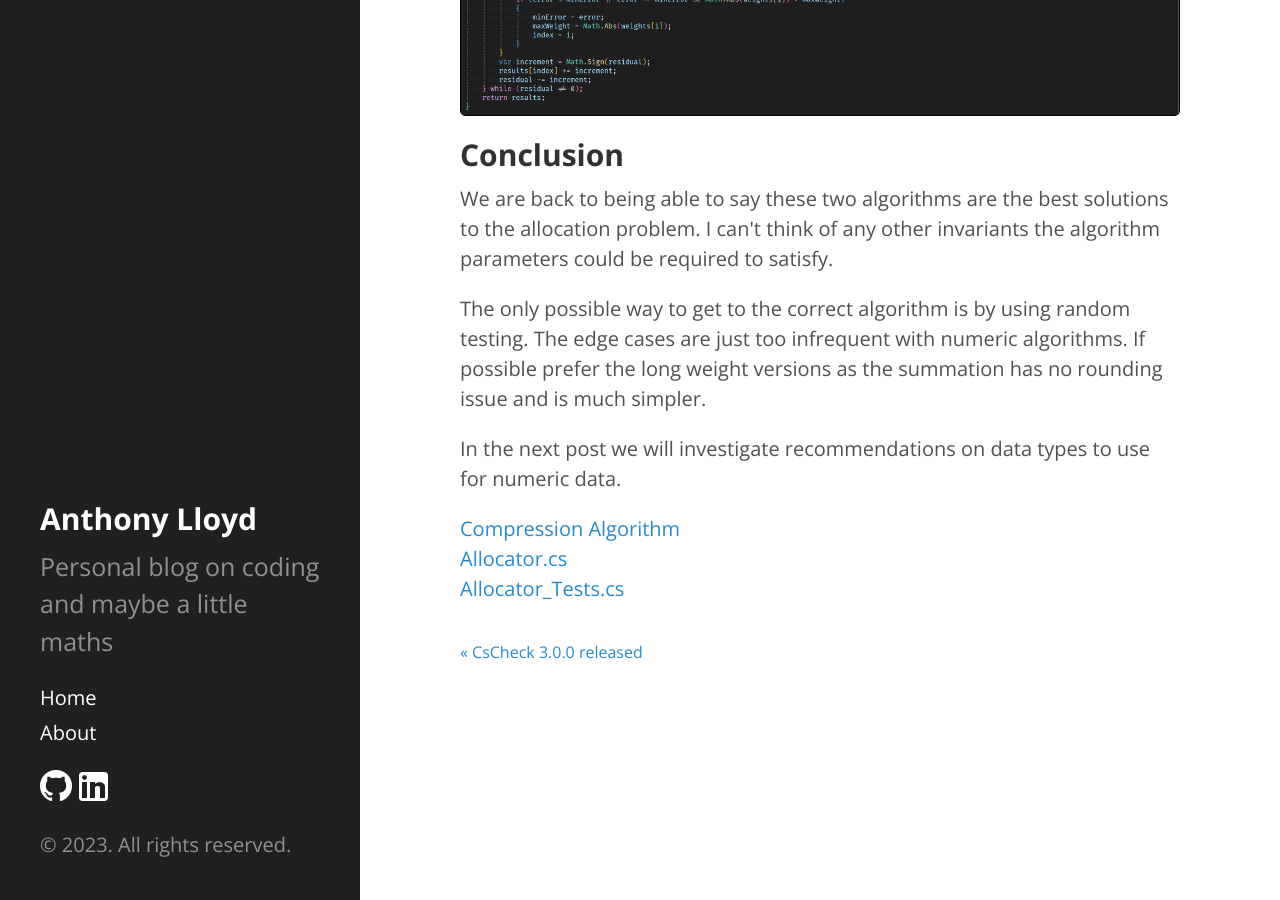
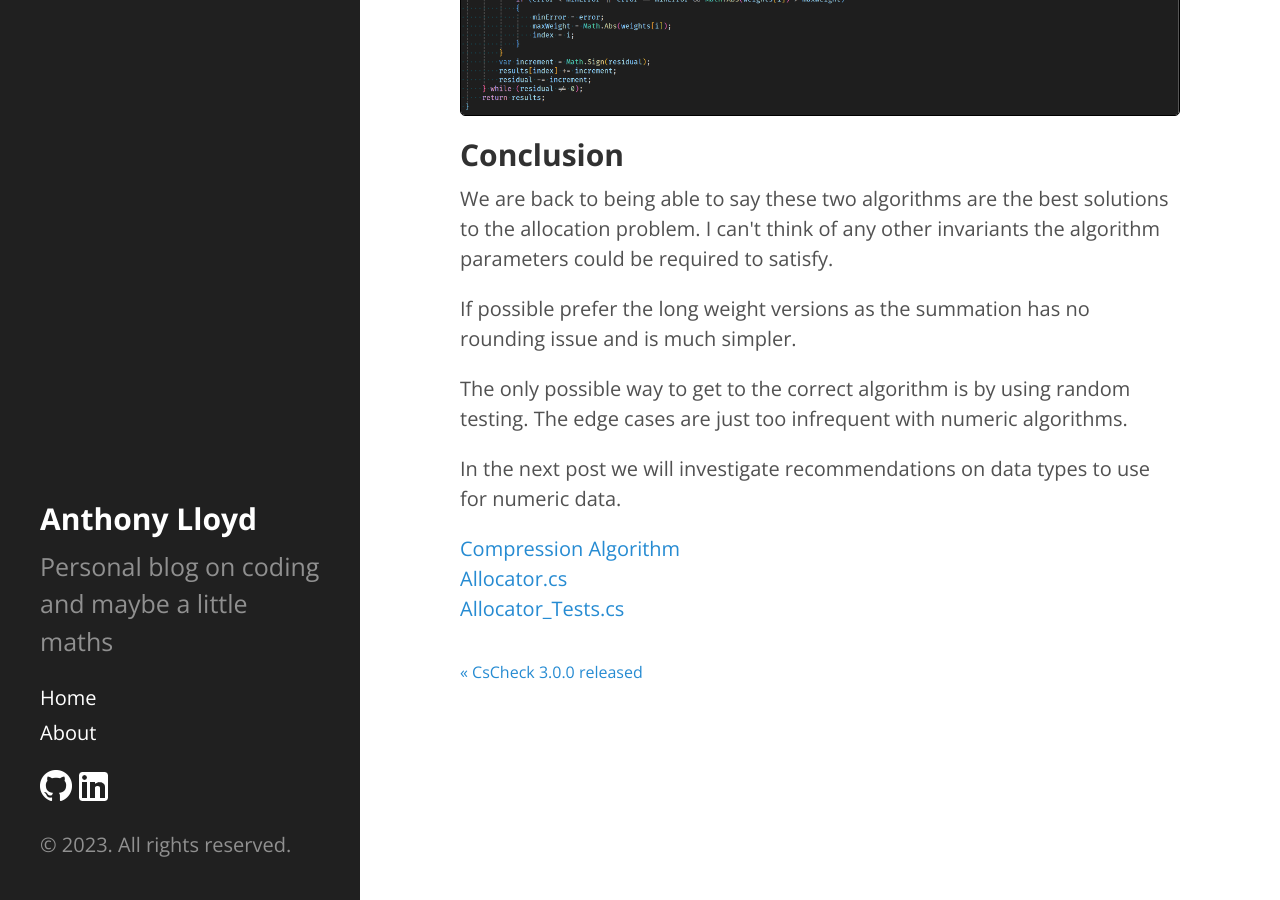
Before and after one commit to AnthonyLloyd/AnthonyLloyd.github.io, a Jekyll site: the page built from _posts/2023-11-24-allocate-3.html, in a window 1280 px wide and 900 px high, scrolled down 1477 px. Built offline with Jekyll 4.4.1, drawn with Linux system fonts in a browser that asks for light colours; some web fonts are replaced; comment, search, counter and statistics services are not loaded; some of the changed text lies outside the part shown.

Commit message:
allocate 3

```diff
--- a/_posts/2023-11-24-allocate-3.html
+++ b/_posts/2023-11-24-allocate-3.html
@@ -10,7 +10,7 @@
 Robust allocation algorithms should produce the same results reordered for reordered weights.
 This is not only about when we need this property to hold, but also about making sure we have the most canonical algorithms possible.
 </p>
-<h2><a name="Reordered Weights Tests" class="anchor" href="#Tests">Reordered Weights Tests</a></h2>
+<h2><a name="Reordered-Weights-Test" class="anchor" href="#Reordered-Weights-Test">Reordered Weights Test</a></h2>
 <p>Using <a href="https://www.nuget.org/packages/CsCheck/">CsCheck</a> it is easy enough to add this to the set of <a href="https://github.com/AnthonyLloyd/CsCheck/blob/master/Tests/Allocator_Tests.cs">allocator tests</a>.</p>
 <img style="border:1px solid black" src="/{{site.baseurl}}public/allocate/reordered.png" title="Reordered"/>
 <p>Ignore for the moment the new long weight versions.</p>
@@ -23,8 +23,8 @@
 <h2><a name="Conclusion" class="anchor" href="#Conclusion">Conclusion</a></h2>
 <p>We are back to being able to say these two algorithms are the best solutions to the allocation problem.
 I can't think of any other invariants the algorithm parameters could be required to satisfy.</p>
-<p>The only possible way to get to the correct algorithm is by using random testing. The edge cases are just too infrequent with numeric algorithms.
-If possible prefer the long weight versions as the summation has no rounding issue and is much simpler.</p>
+<p>If possible prefer the long weight versions as the summation has no rounding issue and is much simpler.</p>
+<p>The only possible way to get to the correct algorithm is by using random testing. The edge cases are just too infrequent with numeric algorithms.</p>
 <p>In the next post we will investigate recommendations on data types to use for numeric data.</p>
 <p><a href="https://people.eecs.berkeley.edu/~jrs/papers/robustr.pdf#page=29">Compression Algorithm</a><br />
 <a href="https://github.com/AnthonyLloyd/CsCheck/blob/master/Tests/Allocator.cs">Allocator.cs</a><br />
```
